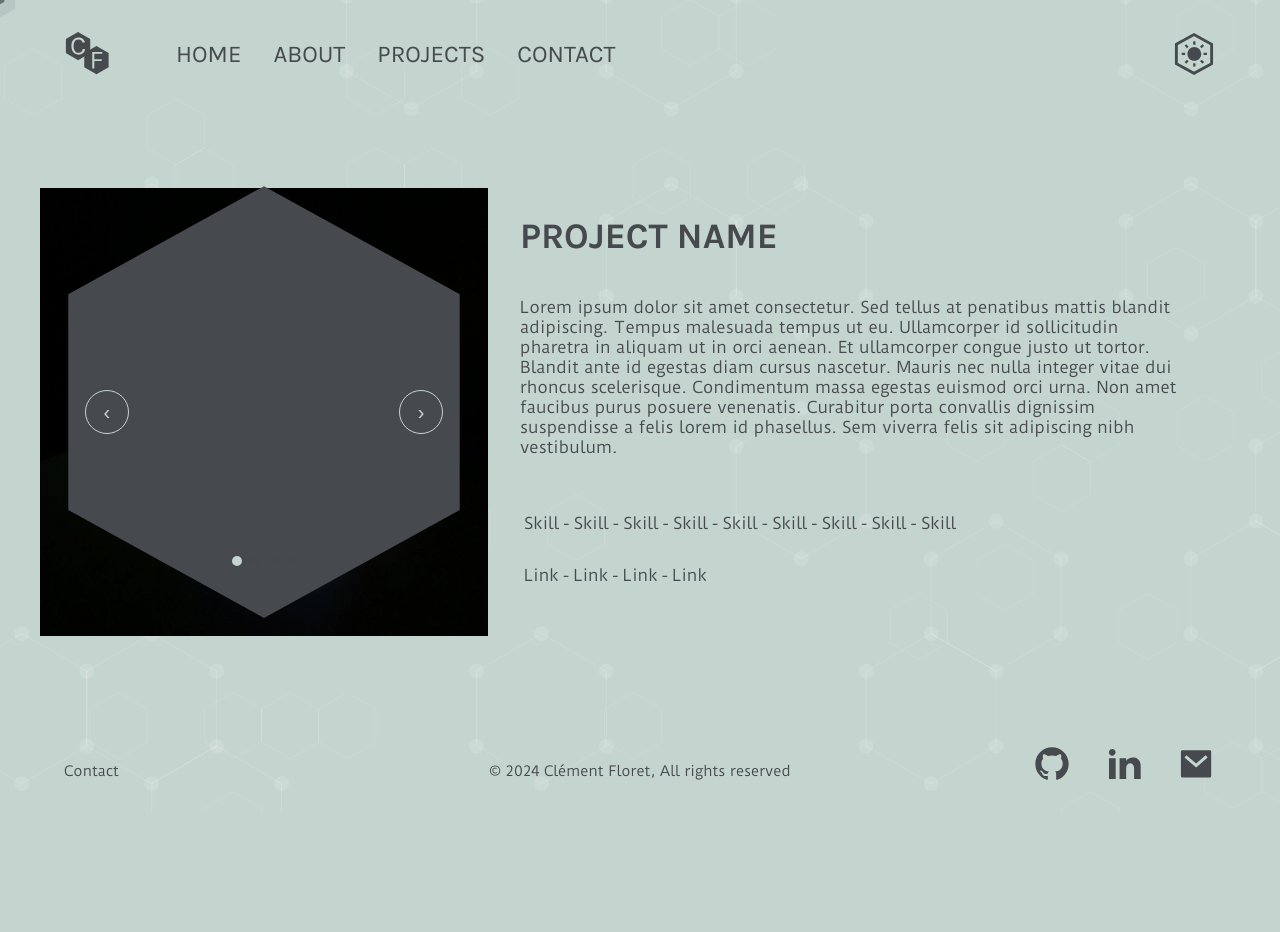
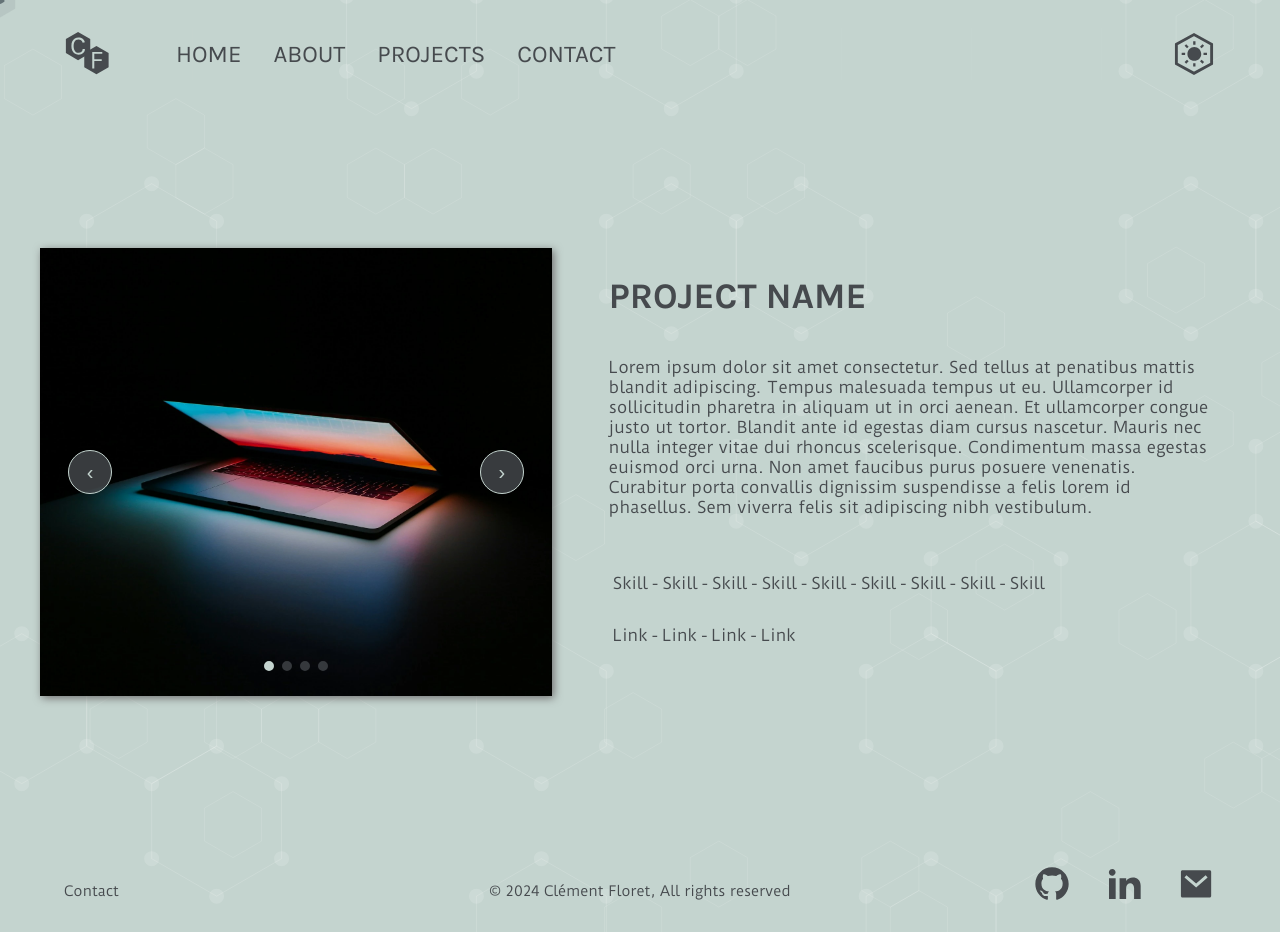
Before and after one commit to floretcl/Clementfloret, a React (Create React App) app in the folder portfolio-front/: page / in a window 1280 px wide. Before the commit the page ends 812 px from the top, so only its background shows below. Built offline with nearby package versions, Linux system fonts and the light colour scheme.

Commit message:
Revert "improve some sizes"
This reverts commit 50033392

```diff
--- a/portfolio-front/src/styles/index.scss
+++ b/portfolio-front/src/styles/index.scss
@@ -234,7 +234,6 @@ textarea {
     backdrop-filter: blur(0.25rem);
     -webkit-backdrop-filter: blur(0.25rem);
     outline: thin solid $dark-color;
-    border-radius: 0.1rem;
     width: 100vw;
     z-index: 80;
   }
@@ -1102,6 +1101,8 @@ textarea {
   &__items {
     width: 18rem;
     height: 18rem;
+    margin: 0.75rem;
+    filter: drop-shadow(0.125rem 0.125rem 0.25rem $grey-color);
   }
 
   &__buttons {
@@ -1110,7 +1111,7 @@ textarea {
     flex-direction: row;
     justify-content: space-between;
     align-items: center;
-    width: 80%;
+    width: 85%;
   }
 
   &__button {
@@ -1139,7 +1140,7 @@ textarea {
     justify-content: center;
     align-items: center;
     width: 80%;
-    bottom: 17%;
+    bottom: 8%;
     z-index: 40;
   }
 
@@ -1178,37 +1179,8 @@ textarea {
     left: 100%;
   }
 
-  &__content {
-    position: relative;
-    display: inline-block;
-
-    &::before {
-      content: '';
-      position: absolute;
-      top: -0.125rem;
-      left: -0.125rem;
-      right: -0.125rem;
-      bottom: -0.125rem;
-      background: $dark-color;
-      mask-image: url("../svg/polygon.svg");
-      -webkit-mask-image: url("../svg/polygon.svg");
-      mask-repeat: no-repeat;
-      -webkit-mask-repeat: no-repeat;
-      mask-size: cover;
-      -webkit-mask-size: contain;
-    }
-  }
-
-  &__mask {
-    mask-image: url("../svg/polygon.svg");
-    -webkit-mask-image: url("../svg/polygon.svg");
-    mask-repeat: no-repeat;
-    -webkit-mask-repeat: no-repeat;
-    mask-size: cover;
-    -webkit-mask-size: contain;
-  }
-
   &__img {
+    object-fit: cover;
     width: 18rem;
     height: 18rem;
   }
@@ -1297,6 +1269,8 @@ textarea {
   }
 
   .project {
+    padding: 7rem 0;
+
     &__content {
       margin: 2rem 12%;
     }
@@ -1311,15 +1285,19 @@ textarea {
   }
 
   .carousel {
+    &__dots {
+      bottom: 7%;
+    }
+
     &__items {
-      width: 22rem;
+      width: 26rem;
       height: 22rem;
     }
   }
 
   .item {
     &__img {
-      width: 22rem;
+      width: 26rem;
       height: 22rem;
     }
   }
@@ -1508,15 +1486,19 @@ textarea {
   }
 
   .carousel {
+    &__dots {
+      bottom: 7%;
+    }
+
     &__items {
-      width: 26rem;
+      width: 30rem;
       height: 26rem;
     }
   }
 
   .item {
     &__img {
-      width: 26rem;
+      width: 30rem;
       height: 26rem;
     }
   }
@@ -1615,9 +1597,10 @@ textarea {
   .project {
     flex-direction: row;
     text-align: start;
+    padding: 8rem 0;
 
     &__content {
-      max-width: 38rem;
+      max-width: 30rem;
       margin: 0 3rem 0 1rem;
     }
 
@@ -1635,16 +1618,18 @@ textarea {
   }
 
   .carousel {
+    margin: 0 2vw;
+
     &__items {
-      width: 28rem;
-      height: 28rem;
+      width: 38vw;
+      height: 26rem;
     }
   }
 
   .item {
     &__img {
-      width: 28rem;
-      height: 28rem;
+      width: 38vw;
+      height: 26rem;
     }
   }
 }
@@ -1658,14 +1643,25 @@ textarea {
   }
 
   .project {
+    &__content {
+      max-width: 38rem;
+      margin: 0 3rem 0 2rem;
+    }
+  }
+
+  .carousel {
+    margin: 0 1vw;
+
+    &__items {
+      width: 32rem;
+      height: 28rem;
+    }
+  }
+
+  .item {
     &__img {
       width: 32rem;
-      height: 32rem;
-    }
-
-    &__content {
-      max-width: 42rem;
-      margin: 0 3rem 0 2rem;
+      height: 28rem;
     }
   }
 }
@@ -1945,6 +1941,12 @@ body.theme-dark {
     }
   }
 
+  .carousel {
+    &__items {
+      filter: drop-shadow(0.125rem 0.125rem 0.25rem $darker-color);
+    }
+  }
+
   .item {
     &__content {
       &::before {
```
